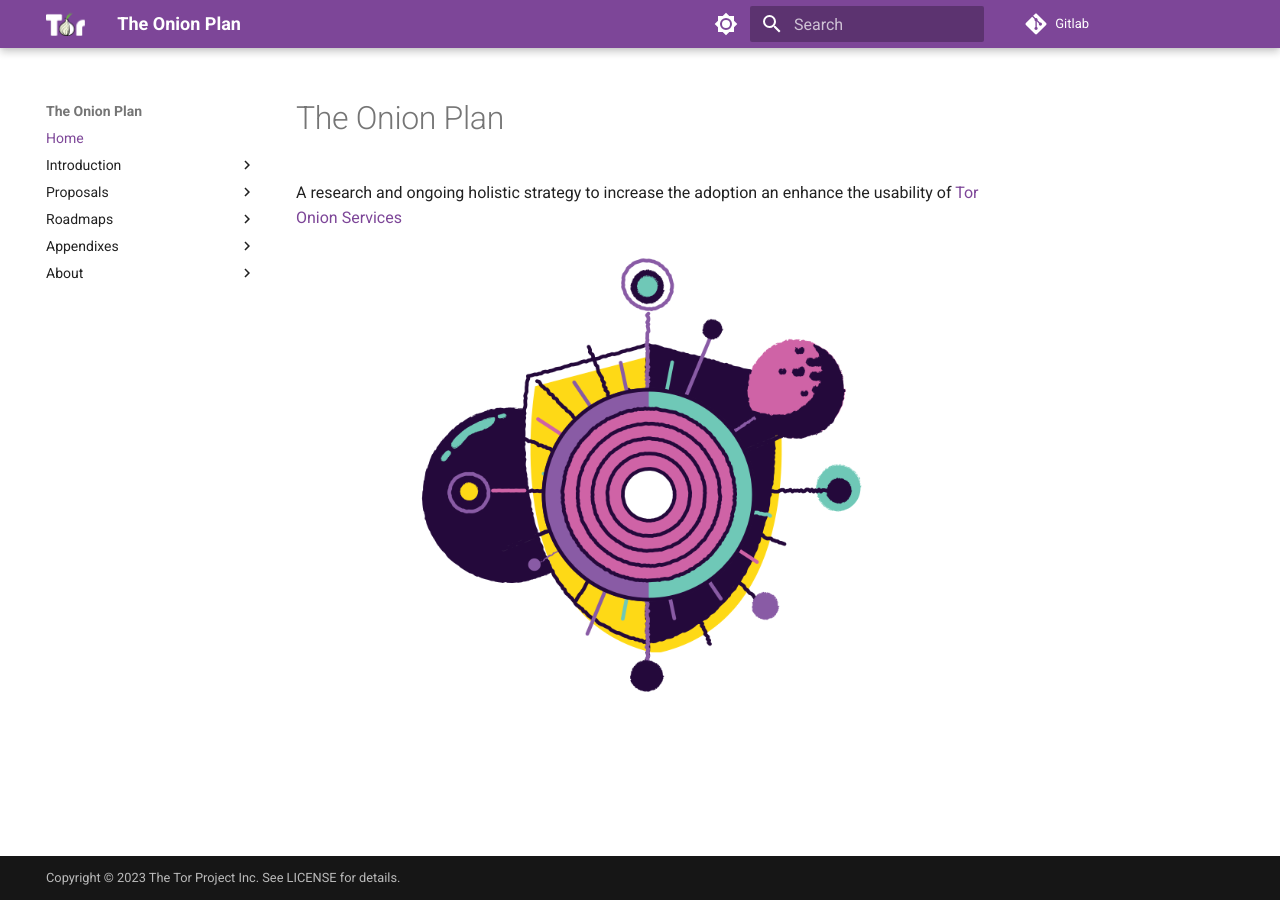
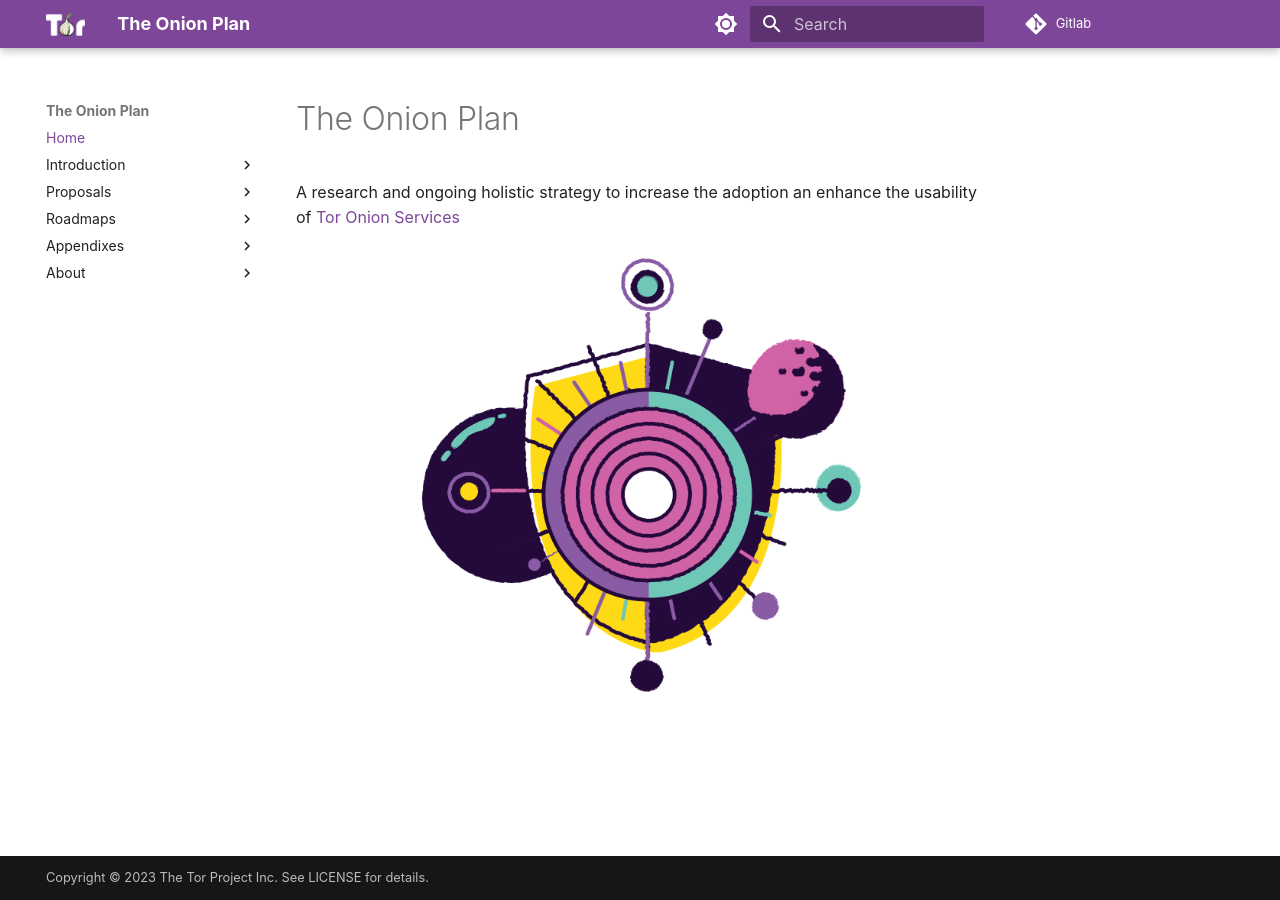
Before and after one commit to offsoc/onionplan, an MkDocs documentation site: the page built from docs/README.md, in a window 1280 px wide. Built offline with MkDocs 1.6.1 and Material for MkDocs 9.7.7, drawn with Linux system fonts in a browser that asks for light colours.

Commit message:
Fix: MkDocs: do not use external fonts

```diff
--- a/mkdocs.yml
+++ b/mkdocs.yml
@@ -33,6 +33,13 @@ theme:
       toggle:
         icon: material/brightness-4
         name: Switch to light mode
+
+  # Do not use external fonts
+  # Useful for offline operation, GDPR compliance and privacy in general
+  # May be replaced in the future by the built-in privacy plugin
+  # See https://squidfunk.github.io/mkdocs-material/setup/changing-the-fonts/#autoloading
+  #     https://squidfunk.github.io/mkdocs-material/setup/ensuring-data-privacy/#built-in-privacy-plugin
+  font: false
 
 extra_css:
   - site.css
```
